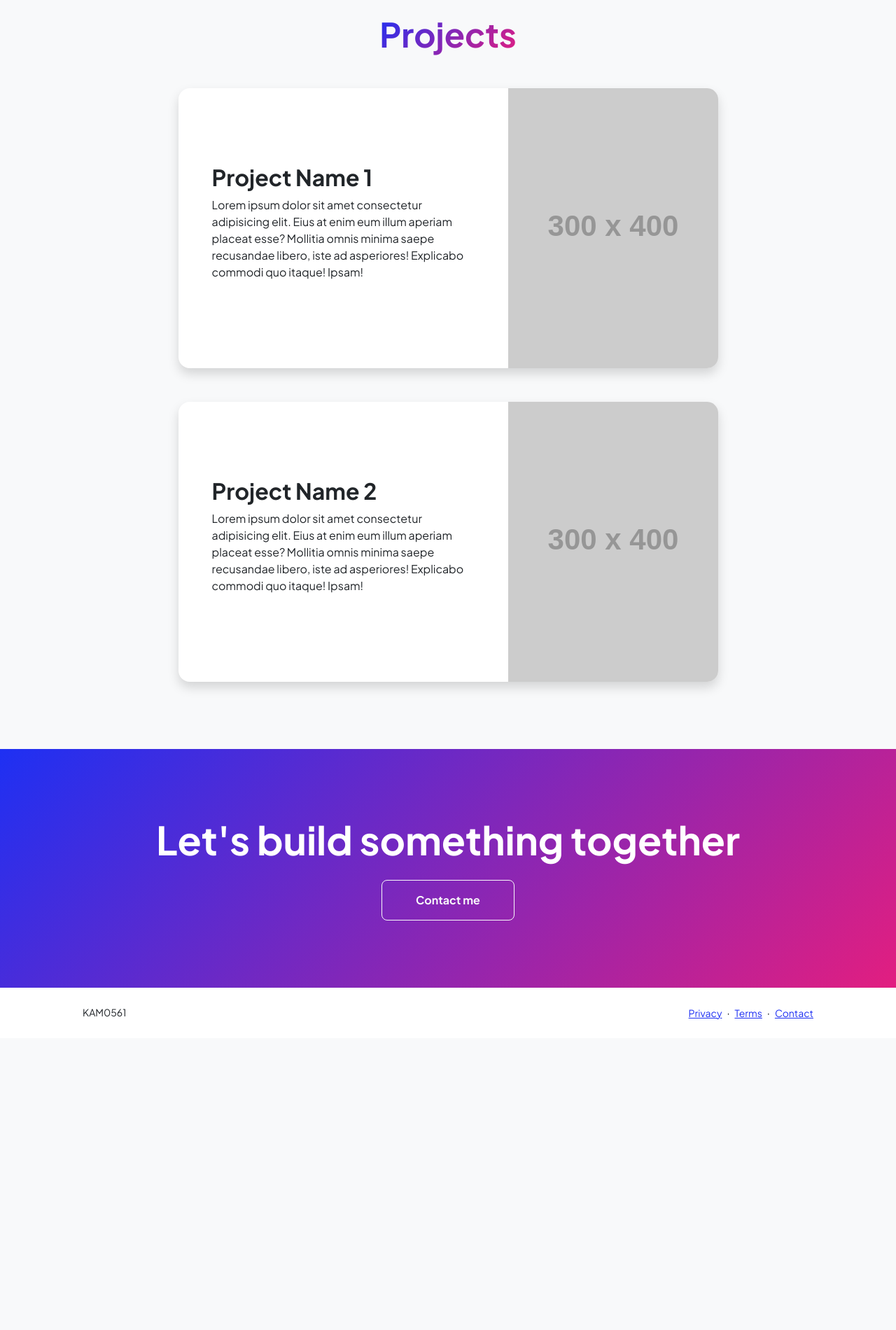
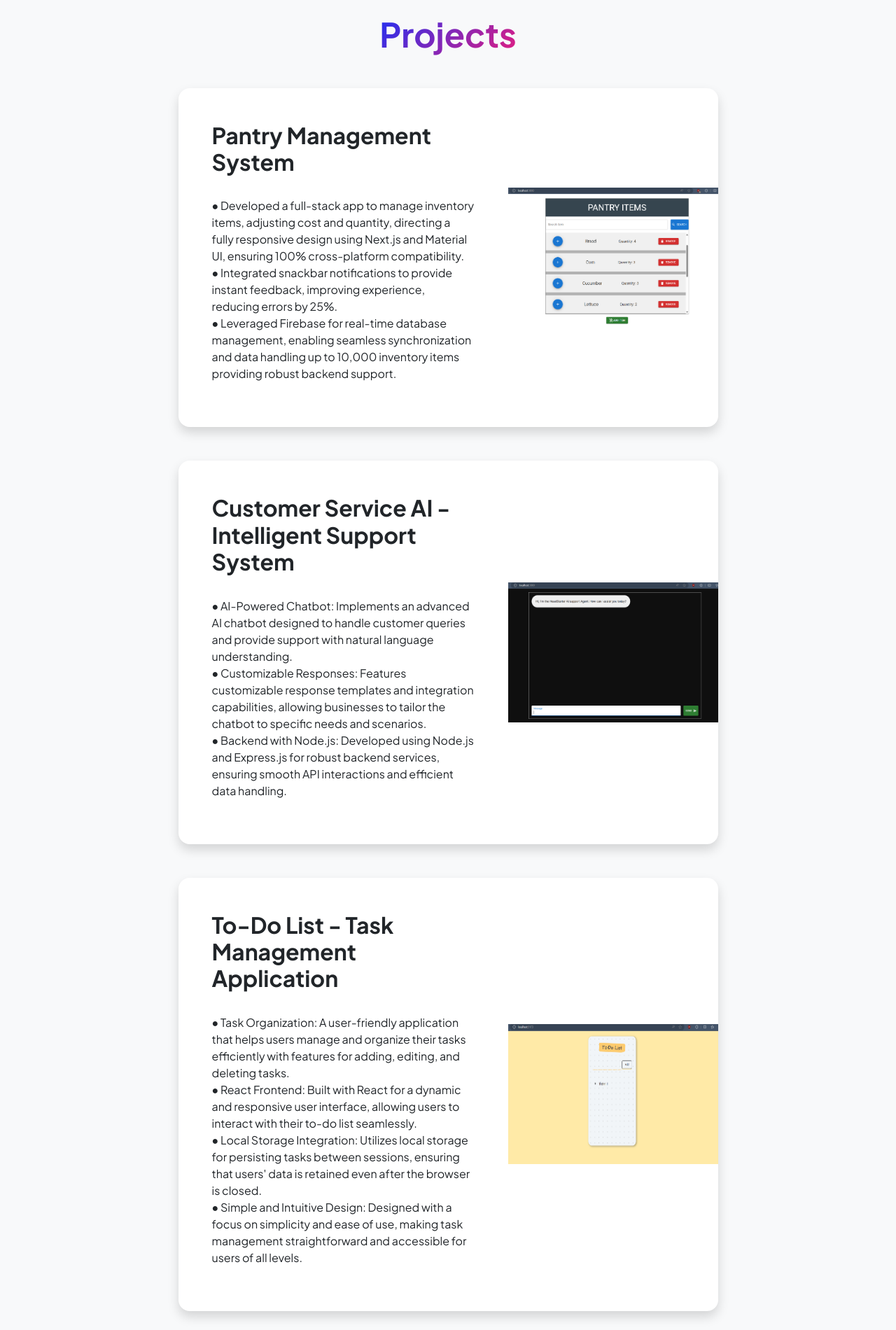
Before and after one commit to kam0561/portfolio, a plain HTML site: page projects.html in a window 1280 px wide. Shown: the part 100-2000 px from the top of the page at 70% size. Before the commit the page ends 1583 px from the top, so only its background shows below. Drawn offline with nearby package versions, Linux system fonts and the light colour scheme; placeholder pictures from the web are drawn by us.

Commit message:
projects uploaded

```diff
--- a/projects.html
+++ b/projects.html
@@ -47,10 +47,13 @@
                                 <div class="card-body p-0">
                                     <div class="d-flex align-items-center">
                                         <div class="p-5">
-                                            <h2 class="fw-bolder">Project Name 1</h2>
-                                            <p>Lorem ipsum dolor sit amet consectetur adipisicing elit. Eius at enim eum illum aperiam placeat esse? Mollitia omnis minima saepe recusandae libero, iste ad asperiores! Explicabo commodi quo itaque! Ipsam!</p>
+                                            <h2 class="fw-bolder">Pantry Management System</h2><br>
+                                            <p>●	Developed a full-stack app to manage inventory items, adjusting cost and quantity, directing a fully responsive design using Next.js and Material UI, ensuring 100% cross-platform compatibility.<br>
+                                                ●	Integrated snackbar notifications to provide instant feedback, improving experience, reducing errors by 25%.<br>
+                                                ●	Leveraged Firebase for real-time database management, enabling seamless synchronization and data handling up to 10,000 inventory items providing robust backend support.<br>
+                                                </p>
                                         </div>
-                                        <img class="img-fluid" src="https://dummyimage.com/300x400/343a40/6c757d" alt="..." />
+                                        <img class="img-fluid" src="pantry.png" alt="..." />
                                     </div>
                                 </div>
                             </div>
@@ -59,10 +62,28 @@
                                 <div class="card-body p-0">
                                     <div class="d-flex align-items-center">
                                         <div class="p-5">
-                                            <h2 class="fw-bolder">Project Name 2</h2>
-                                            <p>Lorem ipsum dolor sit amet consectetur adipisicing elit. Eius at enim eum illum aperiam placeat esse? Mollitia omnis minima saepe recusandae libero, iste ad asperiores! Explicabo commodi quo itaque! Ipsam!</p>
+                                            <h2 class="fw-bolder">Customer Service AI - Intelligent Support System</h2><br>
+                                            <p>●   AI-Powered Chatbot: Implements an advanced AI chatbot designed to handle customer queries and provide support with natural language understanding.<br>
+                                                ●   Customizable Responses: Features customizable response templates and integration capabilities, allowing businesses to tailor the chatbot to specific needs and scenarios.<br>
+                                                ●   Backend with Node.js: Developed using Node.js and Express.js for robust backend services, ensuring smooth API interactions and efficient data handling.</p>
                                         </div>
-                                        <img class="img-fluid" src="https://dummyimage.com/300x400/343a40/6c757d" alt="..." />
+                                        <img class="img-fluid" src="aiservice.png" alt="..." />
+                                    </div>
+                                </div>
+                            </div><br><br>
+                            <!-- Project Card 3-->
+                            <div class="card overflow-hidden shadow rounded-4 border-0">
+                                <div class="card-body p-0">
+                                    <div class="d-flex align-items-center">
+                                        <div class="p-5">
+                                            <h2 class="fw-bolder">To-Do List - Task Management Application</h2><br>
+                                            <p>●   Task Organization: A user-friendly application that helps users manage and organize their tasks efficiently with features for adding, editing, and deleting tasks.<br>
+                                                ●   React Frontend: Built with React for a dynamic and responsive user interface, allowing users to interact with their to-do list seamlessly.<br>
+                                                ●   Local Storage Integration: Utilizes local storage for persisting tasks between sessions, ensuring that users' data is retained even after the browser is closed.<br>
+                                                ●   Simple and Intuitive Design: Designed with a focus on simplicity and ease of use, making task management straightforward and accessible for users of all levels.<br>
+                                                </p>
+                                        </div>
+                                        <img class="img-fluid" src="todo.png" alt="..." />
                                     </div>
                                 </div>
                             </div>
```
Also changed, not shown: resume.html (+18 -7 lines), aiservice.png (added), css/styles.css, pantry.png (added), todo.png (added).
